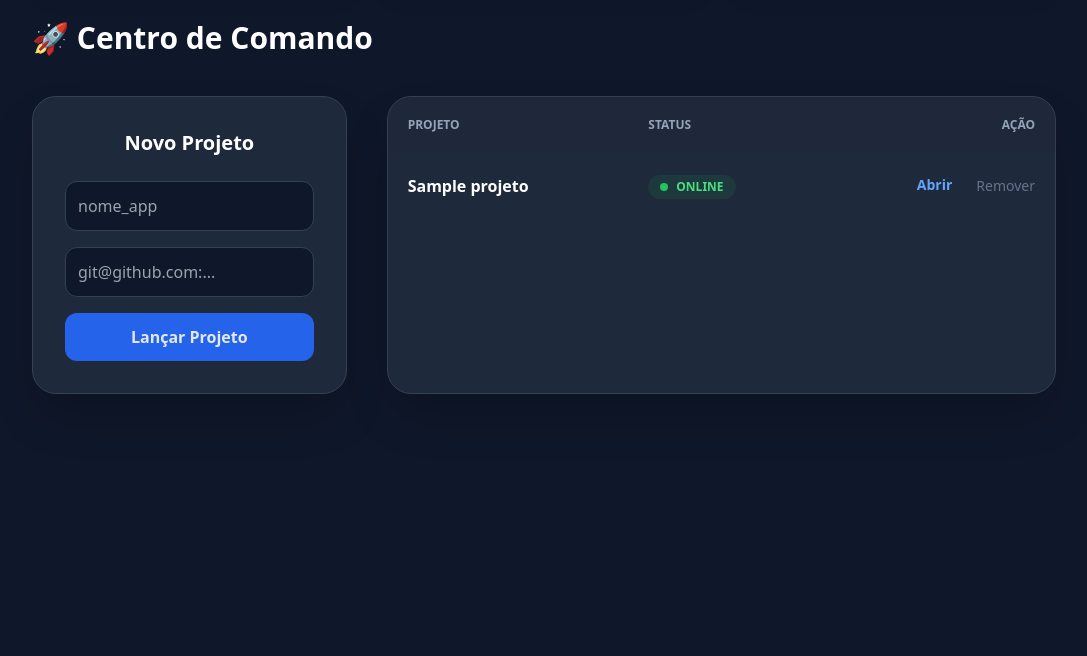
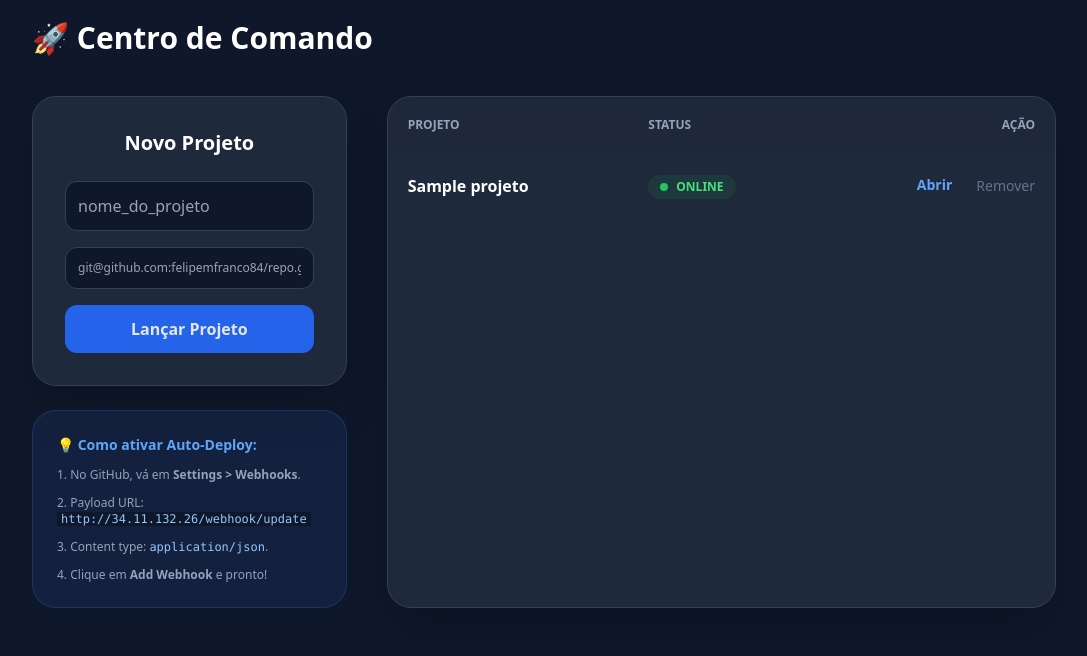
Before and after one commit to felipemfranco84/orquestrador, a FastAPI app: template app/templates/index.html in a window 1280 px wide. Shown: the part 170-826 px from the top of the page, without its empty margins (96-1183 px from the left). Before the commit the page ends 564 px from the top, so only its background shows below. Run offline with FastAPI, Linux system fonts and the light colour scheme; the template is opened without the code that fills it: most values are stand-ins (such as "Sample title", 1, 10 or a date in 2020); some libraries are stand-ins or nearby versions.

Commit message:
verificando configurações orquestrador index

```diff
--- a/app/templates/index.html
+++ b/app/templates/index.html
@@ -11,25 +11,18 @@
             btn.classList.add('opacity-50');
         }
 
-        // Script de Atualização Automática
         async function atualizarStats() {
             try {
-                // Busca dados no endpoint de API
                 const response = await fetch('api/stats');
                 const data = await response.json();
-
-                // Atualiza elementos HTML dinamicamente
                 document.getElementById('cpu-val').innerText = data.cpu + '%';
                 document.getElementById('cpu-bar').style.width = data.cpu + '%';
-
                 document.getElementById('ram-val').innerText = data.ram + '%';
                 document.getElementById('ram-bar').style.width = data.ram + '%';
-
                 document.getElementById('disk-val').innerText = data.disk + '%';
                 document.getElementById('disk-bar').style.width = data.disk + '%';
             } catch (e) { console.log("Erro ao atualizar telemetria"); }
         }
-        // Executa a cada 3 segundos
         setInterval(atualizarStats, 3000);
     </script>
 </head>
@@ -69,16 +62,30 @@
         <h1 class="text-3xl font-bold mb-10 text-white flex items-center gap-3">🚀 Centro de Comando</h1>
 
         <div class="grid grid-cols-1 lg:grid-cols-3 gap-10">
-            <aside class="bg-[#1e293b] p-8 rounded-3xl border border-slate-700 shadow-2xl h-fit">
+            <div class="space-y-6">
+                <aside class="bg-[#1e293b] p-8 rounded-3xl border border-slate-700 shadow-2xl">
                     <h2 class="text-xl font-bold mb-6 text-white text-center">Novo Projeto</h2>
                     <form action="criar" method="post" onsubmit="travaBotao(this.querySelector('button'), 'Instalando')">
                         <div class="space-y-4">
-                        <input type="text" name="nome" placeholder="nome_app" class="w-full bg-slate-900 border border-slate-700 p-3 rounded-xl outline-none" required>
-                        <input type="text" name="repo" placeholder="git@github.com:..." class="w-full bg-slate-900 border border-slate-700 p-3 rounded-xl outline-none" required>
+                            <input type="text" name="nome" placeholder="nome_do_projeto" class="w-full bg-slate-900 border border-slate-700 p-3 rounded-xl outline-none" required>
+                            <input type="text" name="repo" placeholder="git@github.com:felipemfranco84/repo.git" class="w-full bg-slate-900 border border-slate-700 p-3 rounded-xl outline-none text-xs" required>
                             <button type="submit" class="w-full bg-blue-600 hover:bg-blue-500 py-3 rounded-xl font-bold transition-all">Lançar Projeto</button>
                         </div>
                     </form>
                 </aside>
+
+                <div class="bg-blue-500/10 border border-blue-500/20 p-6 rounded-3xl">
+                    <h3 class="text-blue-400 text-sm font-bold mb-3 flex items-center gap-2">
+                        💡 Como ativar Auto-Deploy:
+                    </h3>
+                    <ul class="text-xs text-slate-400 space-y-3">
+                        <li>1. No GitHub, vá em <b>Settings > Webhooks</b>.</li>
+                        <li>2. Payload URL: <code class="bg-slate-900 px-1 text-blue-300">http://34.11.132.26/webhook/update</code></li>
+                        <li>3. Content type: <code class="text-blue-300">application/json</code>.</li>
+                        <li>4. Clique em <b>Add Webhook</b> e pronto!</li>
+                    </ul>
+                </div>
+            </div>
 
             <main class="lg:col-span-2 bg-[#1e293b] rounded-3xl border border-slate-700 shadow-2xl overflow-hidden">
                 <table class="w-full text-left">
```
Lines whose indentation alone changed are shown as unchanged.
